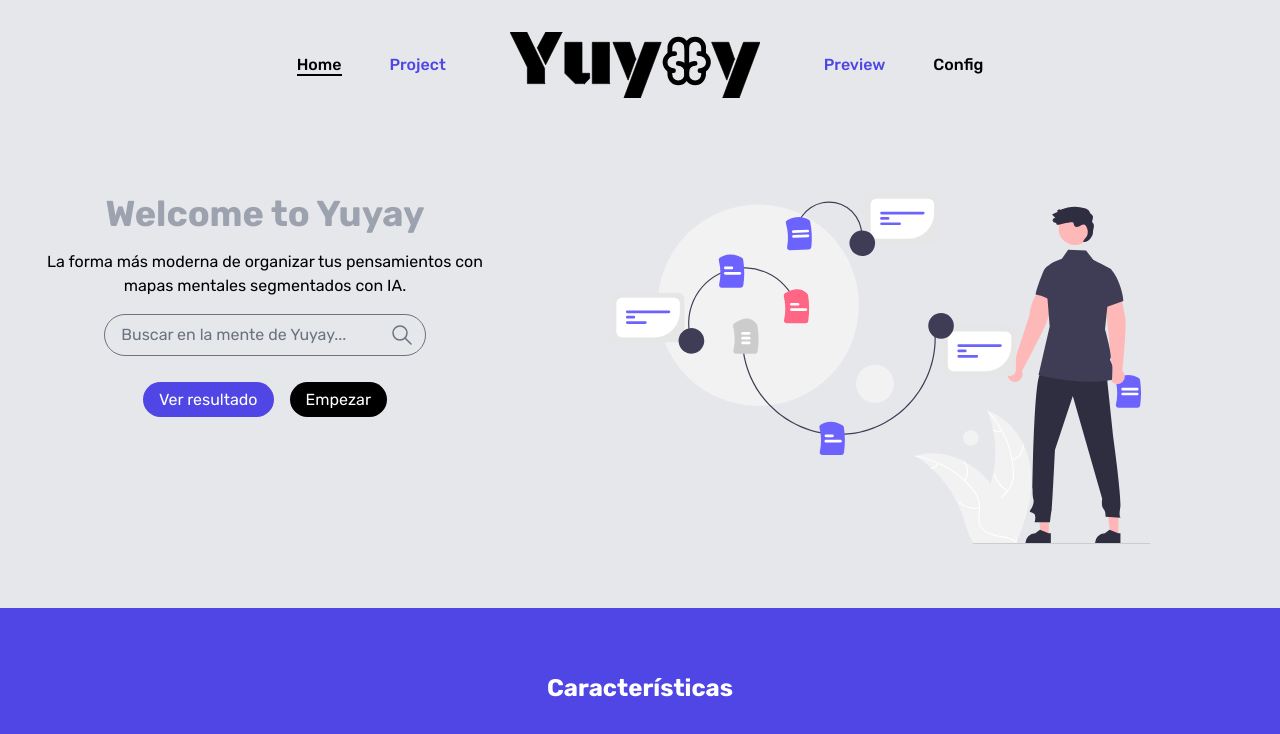
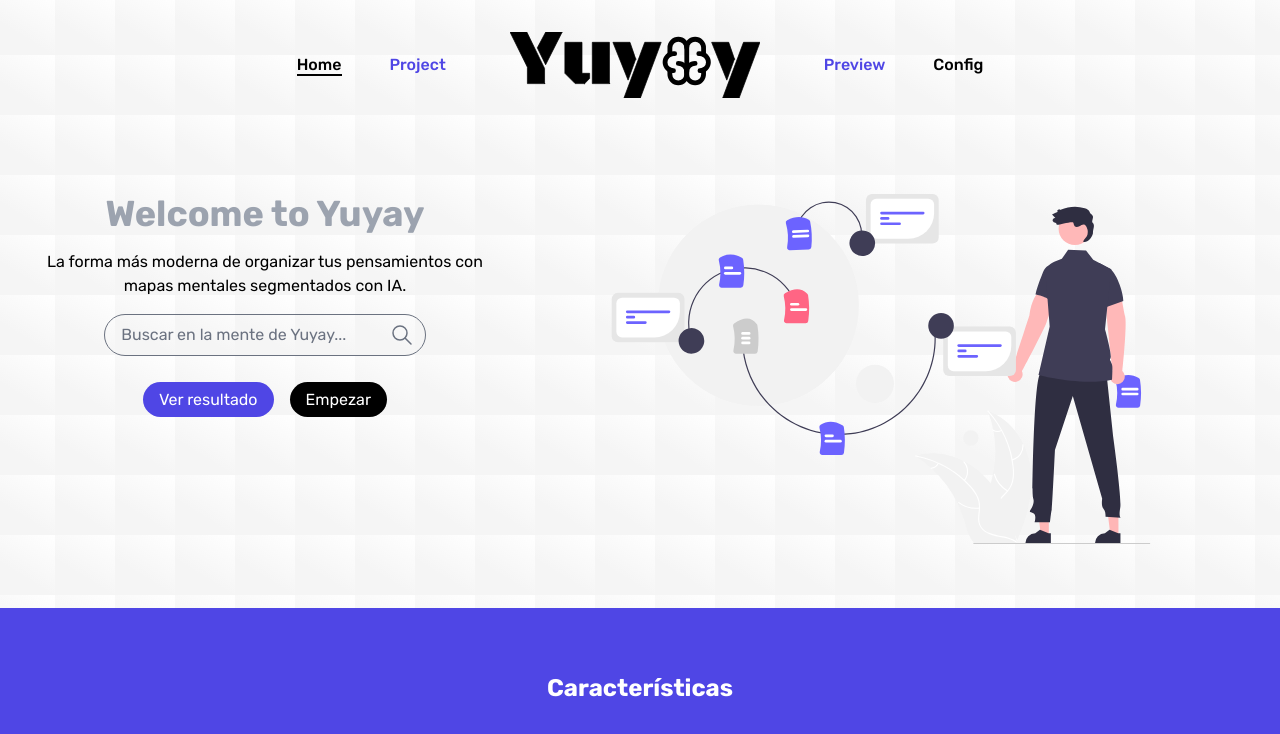
Before and after one commit to AleArevalo/Yuyay, a Next.js app: page / in a window 1280 px wide. Shown: the top 734 px of the page. Built offline with nearby package versions, Linux system fonts and the light colour scheme.

Commit message:
feat: Update body background pattern and layout for homepage

```diff
--- a/src/app/layout.tsx
+++ b/src/app/layout.tsx
@@ -20,7 +20,7 @@
 }>) {
   return (
     <html lang="en">
-      <body id="home" className={`${inter.className} min-h-screen bg-gray-200 dark:bg-[#17181c]`}>
+      <body id="home" className={`${inter.className} min-h-screen bg-light-pattern dark:bg-dark-pattern bg-[size:60px_60px] bg-[-5px_-5px]`}>
         <Header />
         {children}
         <Footer />
--- a/tailwind.config.ts
+++ b/tailwind.config.ts
@@ -1,20 +1,21 @@
-import type { Config } from "tailwindcss";
+import type { Config } from 'tailwindcss'
 
 const config: Config = {
   content: [
-    "./src/pages/**/*.{js,ts,jsx,tsx,mdx}",
-    "./src/components/**/*.{js,ts,jsx,tsx,mdx}",
-    "./src/app/**/*.{js,ts,jsx,tsx,mdx}",
+    './src/pages/**/*.{js,ts,jsx,tsx,mdx}',
+    './src/components/**/*.{js,ts,jsx,tsx,mdx}',
+    './src/app/**/*.{js,ts,jsx,tsx,mdx}',
   ],
   theme: {
     extend: {
       backgroundImage: {
-        "gradient-radial": "radial-gradient(var(--tw-gradient-stops))",
-        "gradient-conic":
-          "conic-gradient(from 180deg at 50% 50%, var(--tw-gradient-stops))",
-      },
+        'gradient-radial': 'radial-gradient(var(--tw-gradient-stops))',
+        'gradient-conic': 'conic-gradient(from 180deg at 50% 50%, var(--tw-gradient-stops))',
+        'light-pattern': 'linear-gradient(32deg, #f5f5f5 30px, transparent)',
+        'dark-pattern': 'linear-gradient(32deg, #17181c 30px, transparent)'
+      }
     },
   },
   plugins: [],
-};
-export default config;
+}
+export default config
```
